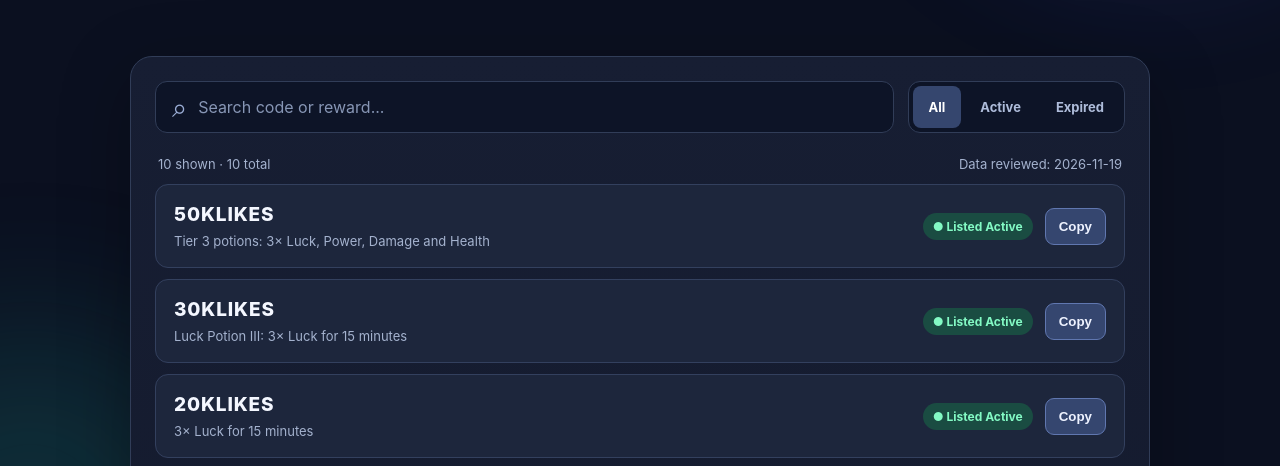
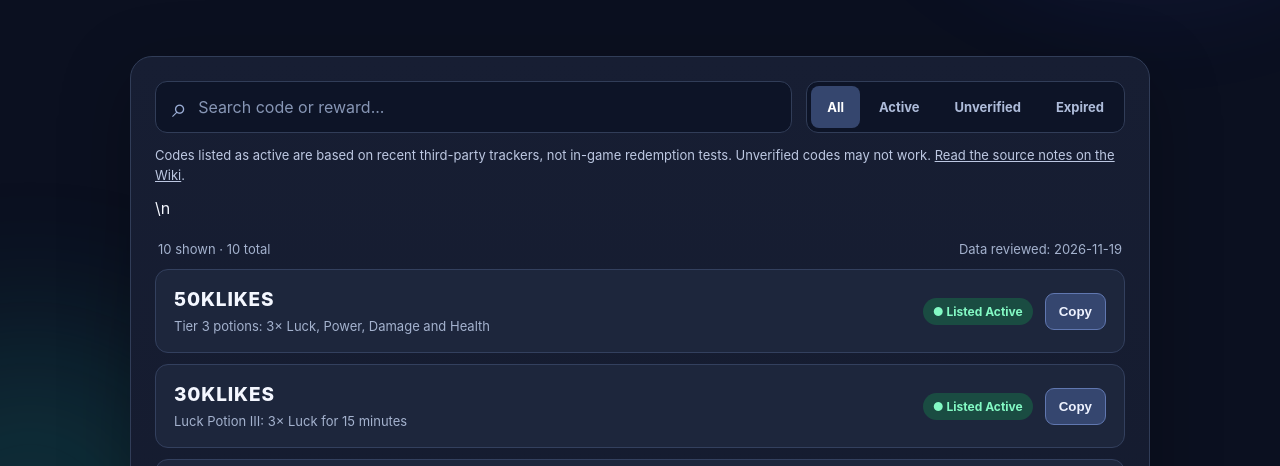
Before and after one commit to Goodaswater365/steal-a-superpower-codes, a plain HTML site: page index.html in a window 1280 px wide. Shown: the part 324-790 px from the top of the page. Drawn offline with Linux system fonts and the light colour scheme.

Commit message:
Publish sourced codes with uncertain-status labeling

```diff
--- a/index.html
+++ b/index.html
@@ -29,10 +29,10 @@
           <div class="filters" role="group" aria-label="Filter by status">
             <button type="button" class="filter active" data-status="all" aria-pressed="true">All</button>
             <button type="button" class="filter" data-status="active" aria-pressed="false">Active</button>
-            <button type="button" class="filter" data-status="expired" aria-pressed="false">Expired</button>
+            <button type="button" class="filter" data-status="reported" aria-pressed="false">Unverified</button><button type="button" class="filter" data-status="expired" aria-pressed="false">Expired</button>
           </div>
         </div>
-        <div class="stats"><span id="totalCount">Loading codes...</span><span id="updatedAt"></span></div>
+        <p class="disclaimer" style="color:#bdc8e2;font-size:13px;line-height:1.5">Codes listed as active are based on recent third-party trackers, not in-game redemption tests. Unverified codes may not work. <a href="https://stealasuperpowerwiki.com/codes" target="_blank" rel="noopener noreferrer" style="text-decoration:underline">Read the source notes on the Wiki</a>.</p>\n        <div class="stats"><span id="totalCount">Loading codes...</span><span id="updatedAt"></span></div>
         <div id="codeList" class="code-list" aria-live="polite"></div>
       </section>
       <section class="info">
```
